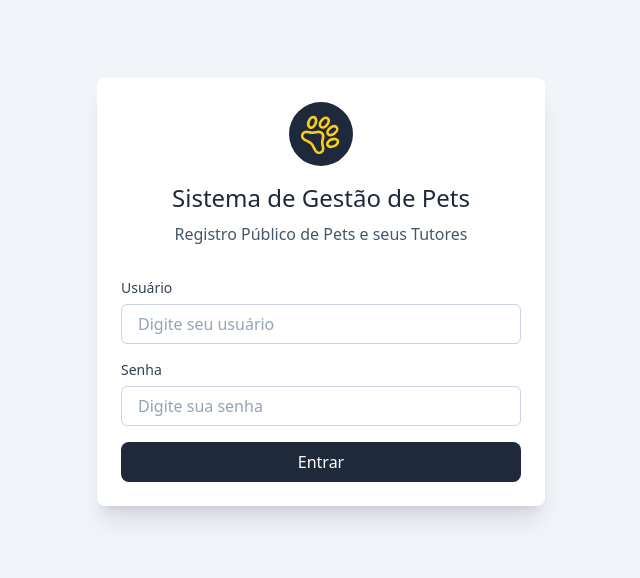
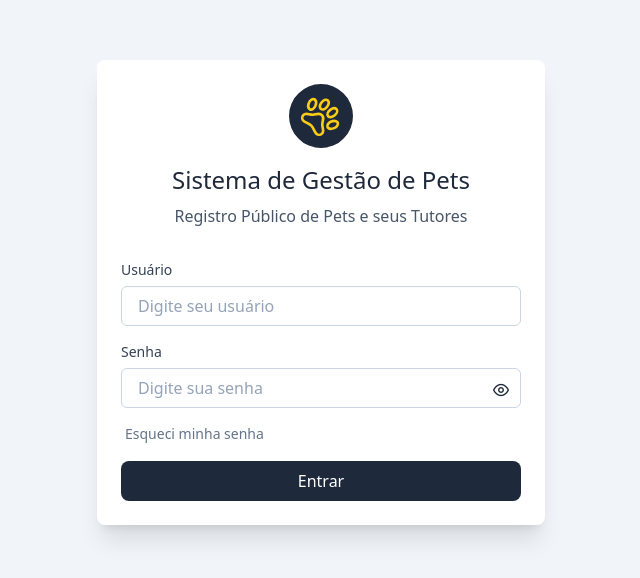
Before and after one commit to BarbaraLemes/barbaraayllonlemes080419, a React (Vite) app: page /login in a window 1280 px wide. Shown: the part 108-686 px from the top of the page, without its empty margins (319-959 px from the left). Built offline with nearby package versions, Linux system fonts and the light colour scheme.

Commit message:
feat(auth): melhora UX do login com toggle de senha e recuperação ilustrativa

```diff
--- a/src/modules/auth/pages/Login.tsx
+++ b/src/modules/auth/pages/Login.tsx
@@ -2,6 +2,8 @@ import { useForm } from "react-hook-form";
 import { zodResolver } from "@hookform/resolvers/zod";
 import { z } from "zod";
 import { useNavigate } from "react-router-dom";
+import { useRef, useState } from "react";
+import { Toast } from "primereact/toast";
 import Button from "../../../components/Button";
 import InputText from "../../../components/InputText";
 import Text from "../../../components/Text";
@@ -18,6 +20,8 @@ type LoginFormData = z.infer<typeof loginSchema>;
 export default function Login() {
   const navigate = useNavigate();
   const { login, error: authError, isLoading } = useAuth();
+  const toast = useRef<Toast>(null);
+  const [showPassword, setShowPassword] = useState(false);
 
   const {
     register,
@@ -36,9 +40,19 @@ export default function Login() {
     }
   };
 
+  const handleForgotPassword = () => {
+    toast.current?.show({
+      severity: "info",
+      summary: "Funcionalidade Ilustrativa",
+      detail: "Em ambiente real, o reset de senha seria enviado por e-mail.",
+      life: 5000,
+    });
+  };
+
 
   return (
     <div className="min-h-screen flex items-center justify-center p-4">
+      <Toast ref={toast} />
         <Card variant="default" padding="lg" className="w-full max-w-md border-none shadow-xl">
           <div className="text-center mb-8">
             <div className="flex justify-center mb-4">
@@ -61,14 +75,34 @@ export default function Login() {
               {...register("username")}
             />
 
+            <div className="relative">
               <InputText
                 label="Senha"
-              type="password"
+                type={showPassword ? "text" : "password"}
                 placeholder="Digite sua senha"
                 error={errors.password?.message}
                 disabled={isLoading}
                 {...register("password")}
               />
+              <Button
+                type="button"
+                onClick={() => setShowPassword(!showPassword)}
+                variant="ghost"
+                size="icon"
+                icon={showPassword ? "pi-eye-slash" : "pi-eye"}
+                className="absolute right-1 top-8 h-8 w-8 hover:bg-transparent"
+                tabIndex={-1}
+              />
+            </div>
+
+            <Button
+              type="button"
+              onClick={handleForgotPassword}
+              variant="ghost"
+              className="text-sm !text-slate-500 hover:!text-slate-900 p-0 h-auto hover:underline hover:bg-transparent -ml-3"
+            >
+              Esqueci minha senha
+            </Button>
 
             {authError && (
               <div className="bg-red-50 border border-red-200 rounded-md p-3 flex items-center gap-2">
```
Lines whose indentation alone changed are shown as unchanged.
